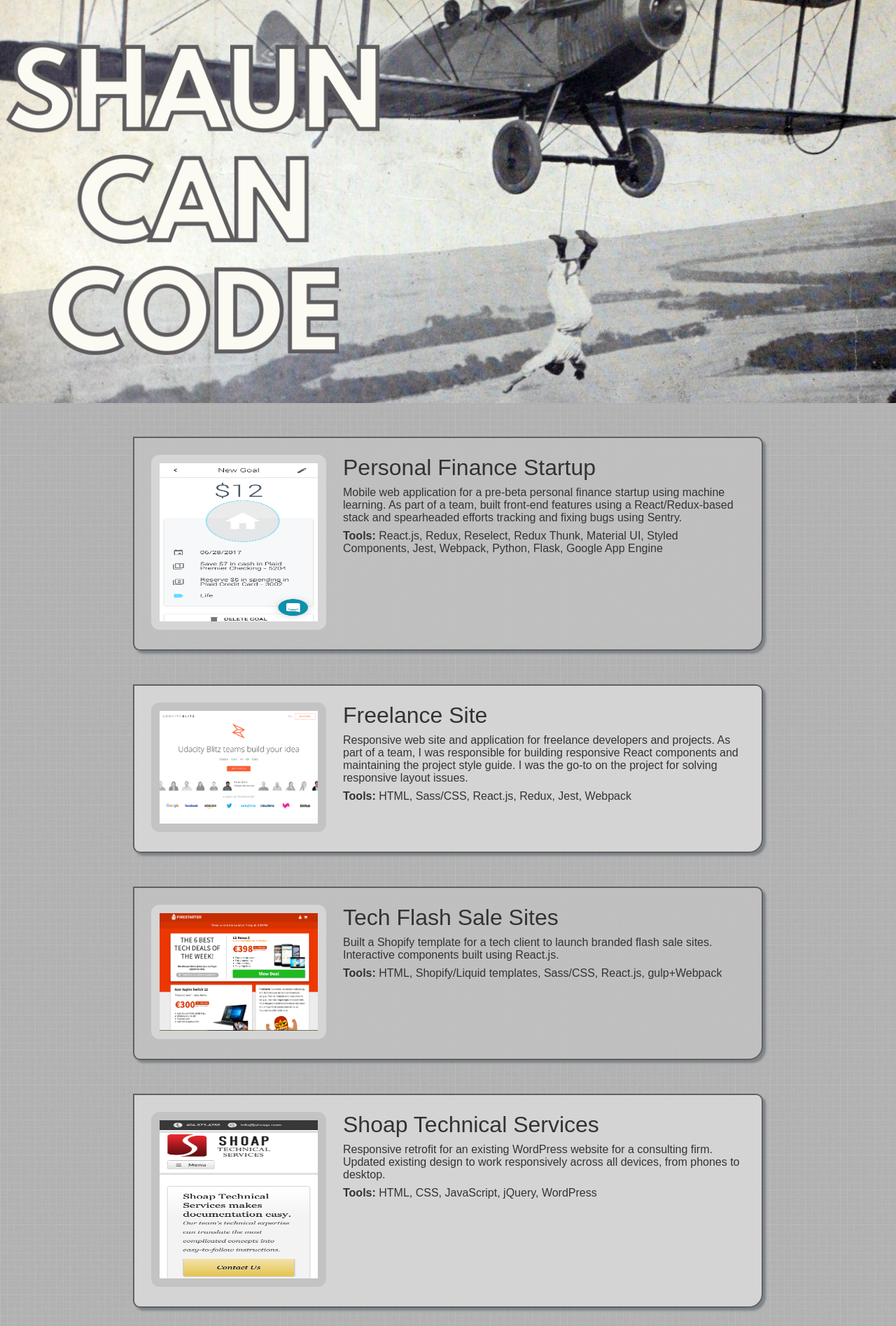
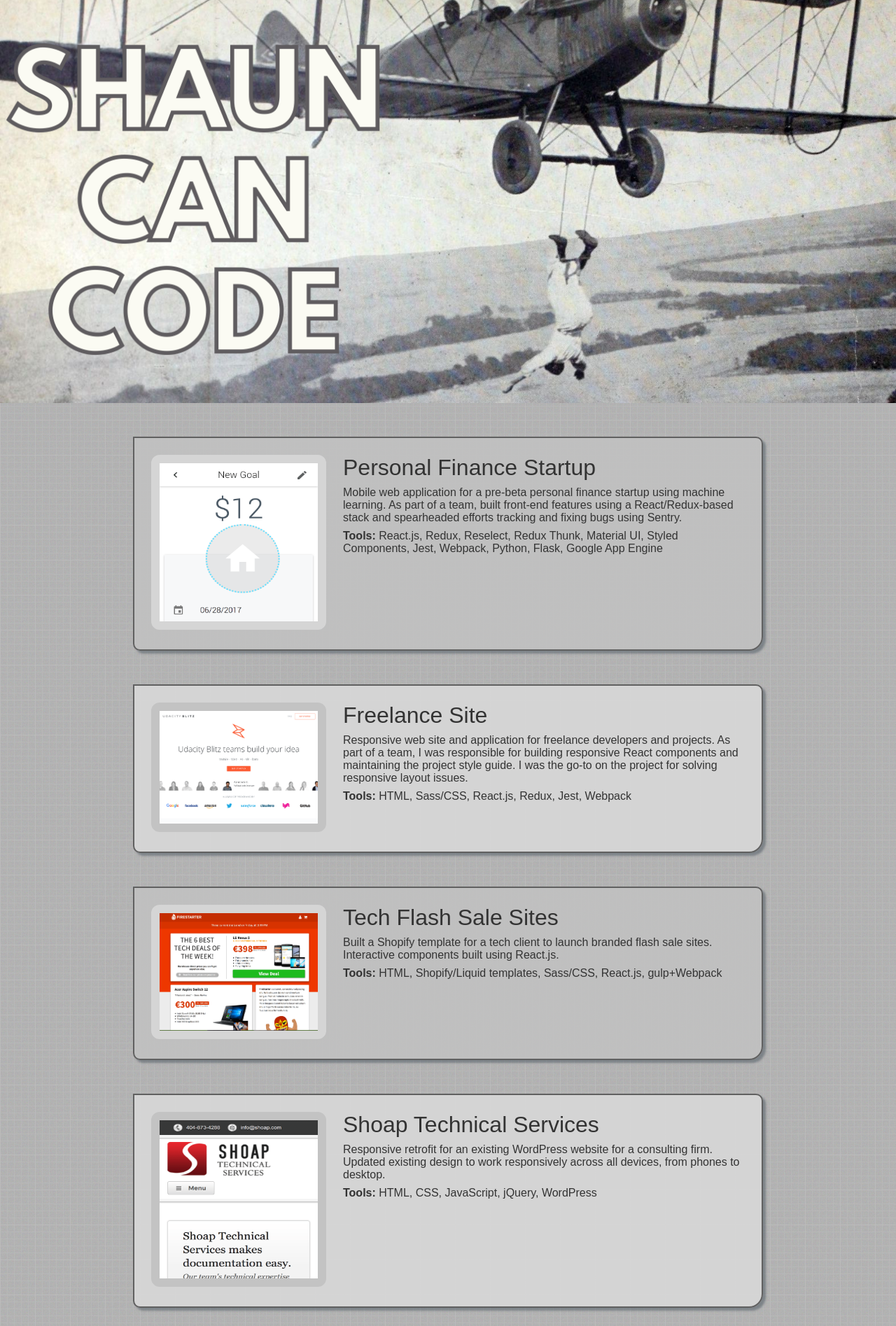
Before and after one commit to 6stringbeliever/6stringbeliever.github.io, a Jekyll site: the page built from index.html, in a window 1280 px wide. Shown: the top 1895 px of the page at 70% size. Built offline with Jekyll 4.4.1, drawn with Linux system fonts in a browser that asks for light colours; nearby versions of some CDN libraries.

Commit message:
fix: Fix thumb image sizes

```diff
--- a/_data/projects.json
+++ b/_data/projects.json
@@ -1,7 +1,7 @@
 {
     "projects": [{
         "name": "Personal Finance Startup",
-        "images": ["astra/astra1.png"],
+        "images": ["astra/astra1-thumb.png"],
         "description": "Mobile web application for a pre-beta personal finance startup using machine learning. As part of a team, built front-end features using a React/Redux-based stack and spearheaded efforts tracking and fixing bugs using Sentry.",
         "tools": "React.js, Redux, Reselect, Redux Thunk, Material UI, Styled Components, Jest, Webpack, Python, Flask, Google App Engine"
     }, {
@@ -16,7 +16,7 @@
         "tools": "HTML, Shopify/Liquid templates, Sass/CSS, React.js, gulp+Webpack"
     }, {
         "name": "Shoap Technical Services",
-        "images": ["shoap/shoap1.png"],
+        "images": ["shoap/shoap1-thumb.png"],
         "description": "Responsive retrofit for an existing WordPress website for a consulting firm. Updated existing design to work responsively across all devices, from phones to desktop.",
         "tools": "HTML, CSS, JavaScript, jQuery, WordPress"
     }, {
```
Also changed, not shown: img/astra/astra1-thumb.png (added), img/shoap/shoap1-thumb.png (added).
